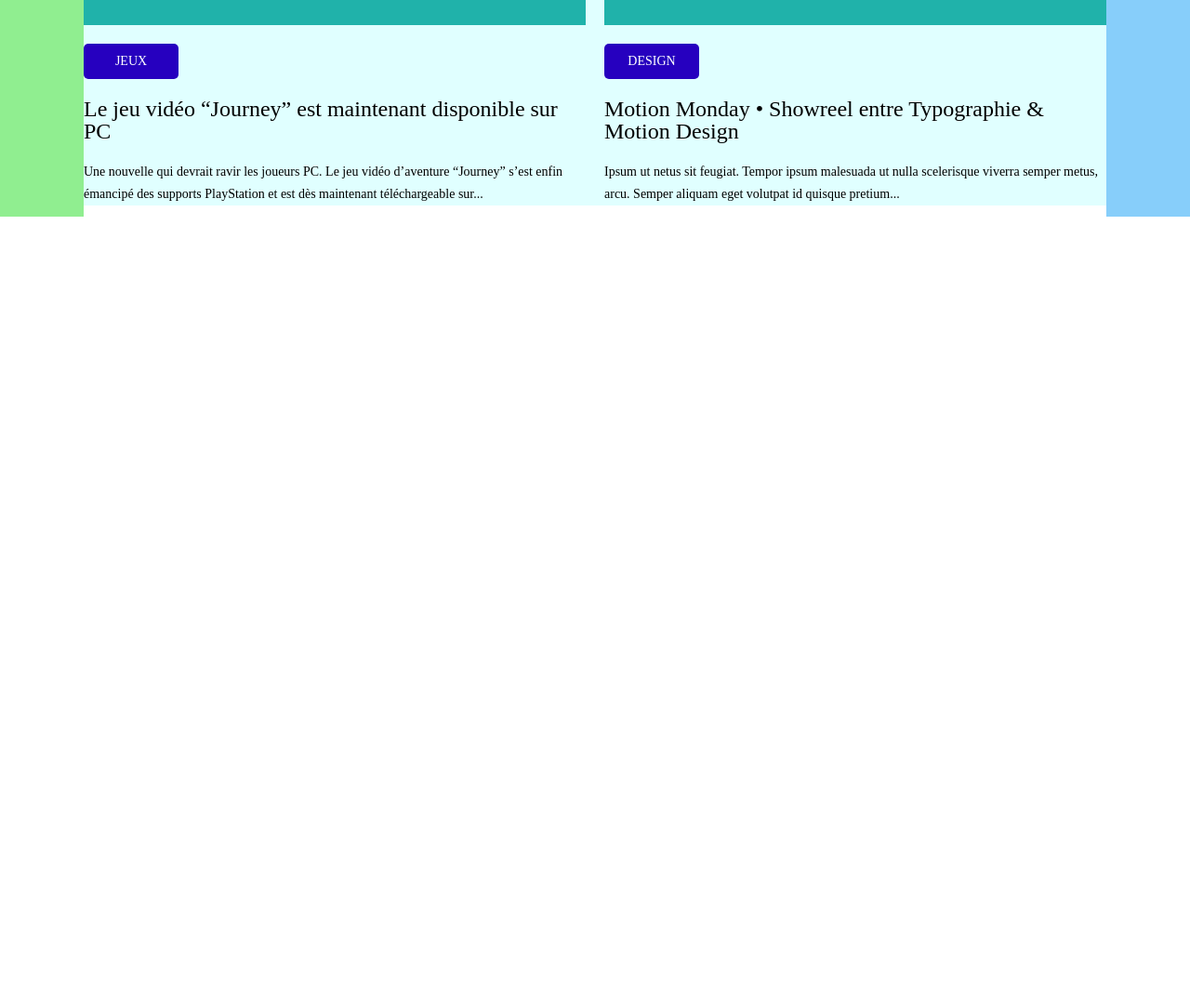
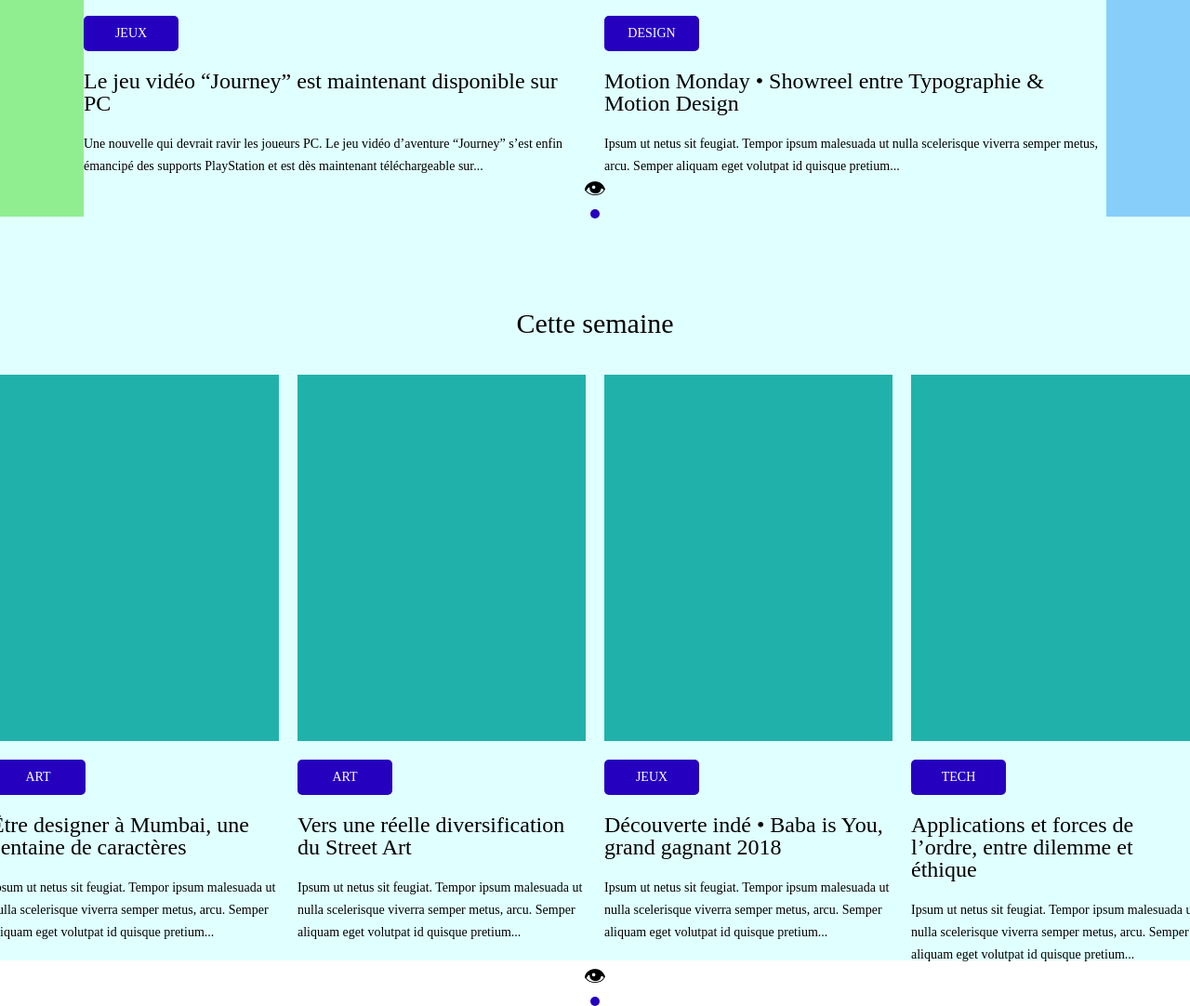
Before and after one commit to kentoje/seo-exercise, a website built with Parcel: page src/index.html in a window 1280 px wide. Shown: the part 567-1649 px from the top of the page at 93% size. Before the commit the page ends 800 px from the top, so only its background shows below. Built offline with nearby package versions, Linux system fonts and the light colour scheme.

Commit message:
add components

```diff
--- a/src/index.html
+++ b/src/index.html
@@ -53,35 +53,111 @@
                 Aujourd’hui
             </h3>
             <div class="selection__content">
-                <div class="selection__article">
+                <div class="selection__article article__card">
                     <!-- REPLACE LATER ON -->
                     <div class="tempomock"></div>
                     <!--<img src="" alt="" class="selection__image">-->
                     <!-- REPLACE LATER ON -->
-                    <span class="selection__label">
+                    <span class="selection__label article__label">
                         JEUX
                     </span>
-                    <h2 class="selection__title">
+                    <h2 class="selection__title article__title">
                         Le jeu vidéo “Journey” est maintenant disponible sur PC
                     </h2>
-                    <p class="selection__desc">
+                    <p class="selection__desc article__desc">
                         Une nouvelle qui devrait ravir les joueurs PC. Le jeu vidéo d’aventure “Journey” s’est enfin émancipé des supports PlayStation et est dès maintenant téléchargeable sur...
                     </p>
                 </div>
-                <div class="selection__article">
+                <div class="selection__article article__card">
                     <!-- REPLACE LATER ON -->
                     <div class="tempomock"></div>
                     <!--<img src="" alt="" class="selection__image">-->
                     <!-- REPLACE LATER ON -->
-                    <span class="selection__label">
+                    <span class="selection__label article__label">
                         DESIGN
                     </span>
-                    <h2 class="selection__title">
+                    <h2 class="selection__title article__title">
                         Motion Monday • Showreel entre Typographie & Motion Design
                     </h2>
-                    <p class="selection__desc">
+                    <p class="selection__desc article__desc">
                         Ipsum ut netus sit feugiat. Tempor ipsum malesuada ut nulla scelerisque viverra semper metus, arcu. Semper aliquam eget volutpat id quisque pretium...
                     </p>
+                </div>
+            </div>
+            <div class="eye">
+                <div class="eye__content">
+                    <span>👁</span>
+                    <div class="eye__circle"></div>
+                </div>
+            </div>
+        </div>
+
+        <div class="week">
+            <h3 class="week__naming">
+                Cette semaine
+            </h3>
+            <div class="week__content">
+                <div class="week__article article__card">
+                    <!-- TODO: REPLACE WITH IMG-->
+                    <div class="tempomock"></div>
+                    <!-- TODO: REPLACE WITH IMG-->
+                    <span class="week__label article__label">
+                        ART
+                    </span>
+                    <h2 class="week__title article__title">
+                        Être designer à Mumbai, une centaine de caractères
+                    </h2>
+                    <p class="week__desc article__desc">
+                        Ipsum ut netus sit feugiat. Tempor ipsum malesuada ut nulla scelerisque viverra semper metus, arcu. Semper aliquam eget volutpat id quisque pretium...
+                    </p>
+                </div>
+                <div class="week__article article__card">
+                    <!-- TODO: REPLACE WITH IMG-->
+                    <div class="tempomock"></div>
+                    <!-- TODO: REPLACE WITH IMG-->
+                    <span class="week__label article__label">
+                        ART
+                    </span>
+                    <h2 class="week__title article__title">
+                        Vers une réelle diversification du Street Art
+                    </h2>
+                    <p class="week__desc article__desc">
+                        Ipsum ut netus sit feugiat. Tempor ipsum malesuada ut nulla scelerisque viverra semper metus, arcu. Semper aliquam eget volutpat id quisque pretium...
+                    </p>
+                </div>
+                <div class="week__article article__card">
+                    <!-- TODO: REPLACE WITH IMG-->
+                    <div class="tempomock"></div>
+                    <!-- TODO: REPLACE WITH IMG-->
+                    <span class="week__label article__label">
+                        JEUX
+                    </span>
+                    <h2 class="week__title article__title">
+                        Découverte indé • Baba is You, grand gagnant 2018
+                    </h2>
+                    <p class="week__desc article__desc">
+                        Ipsum ut netus sit feugiat. Tempor ipsum malesuada ut nulla scelerisque viverra semper metus, arcu. Semper aliquam eget volutpat id quisque pretium...
+                    </p>
+                </div>
+                <div class="week__article article__card">
+                    <!-- TODO: REPLACE WITH IMG-->
+                    <div class="tempomock"></div>
+                    <!-- TODO: REPLACE WITH IMG-->
+                    <span class="week__label article__label">
+                        TECH
+                    </span>
+                    <h2 class="week__title article__title">
+                        Applications et forces de l’ordre, entre dilemme et éthique
+                    </h2>
+                    <p class="week__desc article__desc">
+                        Ipsum ut netus sit feugiat. Tempor ipsum malesuada ut nulla scelerisque viverra semper metus, arcu. Semper aliquam eget volutpat id quisque pretium...
+                    </p>
+                </div>
+            </div>
+            <div class="eye">
+                <div class="eye__content">
+                    <span>👁</span>
+                    <div class="eye__circle"></div>
                 </div>
             </div>
         </div>
--- a/src/scss/blocs/_homepage.scss
+++ b/src/scss/blocs/_homepage.scss
@@ -9,10 +9,12 @@ main {
   display: flex;
   flex-direction: column;
   align-items: center;
+  justify-content: space-around;
   padding: 0 90px;
+  height: 100vh;
 
   &__day {
-    margin-top: 130px;
+    margin-top: 100px;
     margin-bottom: 40px;
     font-size: $big--title;
   }
@@ -24,35 +26,39 @@ main {
 
     @at-root #{$root}__article {
       width: calc(50% - 10px);
-
-      .tempomock {
-        min-height: 394px;
-        width: 100%;
-        background-color: lightseagreen;
-
-        @at-root #{$root}__label {
-          display: block;
-          margin-top: $light--margin;
-          width: 102px;
-          color: $white;
-          padding: 12px 0;
-          background-color: $dark--blue;
-          font-size: $small--text;
-          text-align: center;
-          border-radius: 5px;
-        }
-
-        @at-root #{$root}__title {
-          margin-top: $light--margin;
-          font-size: $small--title;
-        }
-
-        @at-root #{$root}__desc {
-          margin-top: $light--margin;
-          font-size: $small--text;
-          line-height: 1.7;
-        }
-      }
     }
   }
 }
+
+.week {
+  $root: &;
+
+  display: flex;
+  flex-direction: column;
+  align-items: center;
+  justify-content: space-around;
+  padding: 0 90px;
+  height: 100vh;
+
+  &__day {
+    margin-top: 100px;
+    margin-bottom: 40px;
+    font-size: $big--title;
+  }
+
+  &__naming {
+    margin-top: 100px;
+    margin-bottom: 40px;
+    font-size: $big--title;
+  }
+
+  &__content {
+    display: flex;
+    justify-content: space-between;
+    width: 120%;
+
+    @at-root #{$root}__article {
+      margin: 0 10px;
+    }
+  }
+}
--- /dev/null
+++ b/src/scss/blocs/components/_article-card.scss
@@ -0,0 +1,35 @@
+.article {
+  $root: &;
+
+  &__card {
+
+    .tempomock {
+      min-height: 394px;
+      width: 100%;
+      background-color: lightseagreen;
+
+      @at-root #{$root}__label {
+        display: block;
+        margin-top: $light--margin;
+        width: 102px;
+        color: $white;
+        padding: 12px 0;
+        background-color: $dark--blue;
+        font-size: $small--text;
+        text-align: center;
+        border-radius: 5px;
+      }
+
+      @at-root #{$root}__title {
+        margin-top: $light--margin;
+        font-size: $small--title;
+      }
+
+      @at-root #{$root}__desc {
+        margin-top: $light--margin;
+        font-size: $small--text;
+        line-height: 1.7;
+      }
+    }
+  }
+}
--- /dev/null
+++ b/src/scss/blocs/components/_eye.scss
@@ -0,0 +1,24 @@
+.eye {
+  display: flex;
+  align-items: center;
+  justify-content: center;
+
+  &__content {
+    display: flex;
+    flex-direction: column;
+    align-items: center;
+    justify-content: center;
+
+    span {
+      font-size: 24px;
+    }
+  }
+
+  &__circle {
+    margin-top: 10px;
+    width: 10px;
+    height: 10px;
+    border-radius: 100px;
+    background-color: $dark--blue;
+  }
+}
--- a/src/scss/master.scss
+++ b/src/scss/master.scss
@@ -7,6 +7,8 @@
 
 // Blocs
 @import "blocs/homepage";
+@import "blocs/components/article-card";
+@import "blocs/components/eye";
 @import "blocs/article";
 @import "blocs/header";
 @import "blocs/sides";
```
